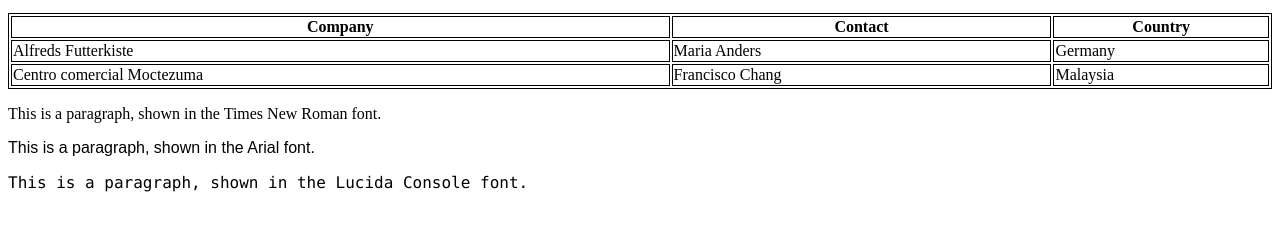
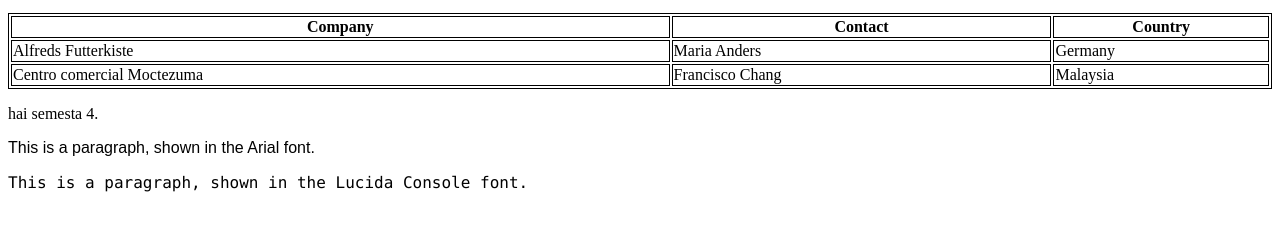
Before and after one commit to Nawwarahyazid/UjianAmali_SCM, a plain HTML site: page index.html in a window 1280 px wide. Shown: the part 101-332 px from the top of the page. Drawn offline with Linux system fonts and the light colour scheme.

Commit message:
Update index.html

```diff
--- a/index.html
+++ b/index.html
@@ -41,7 +41,7 @@
           <td>Malaysia</td>
         </tr>
       </table>
-      <p class="p1">This is a paragraph, shown in the Times New Roman font.</p>
+      <p class="p1">hai semesta 4.</p>
 <p class="p2">This is a paragraph, shown in the Arial font.</p>
 <p class="p3">This is a paragraph, shown in the Lucida Console font.</p>
 
```
